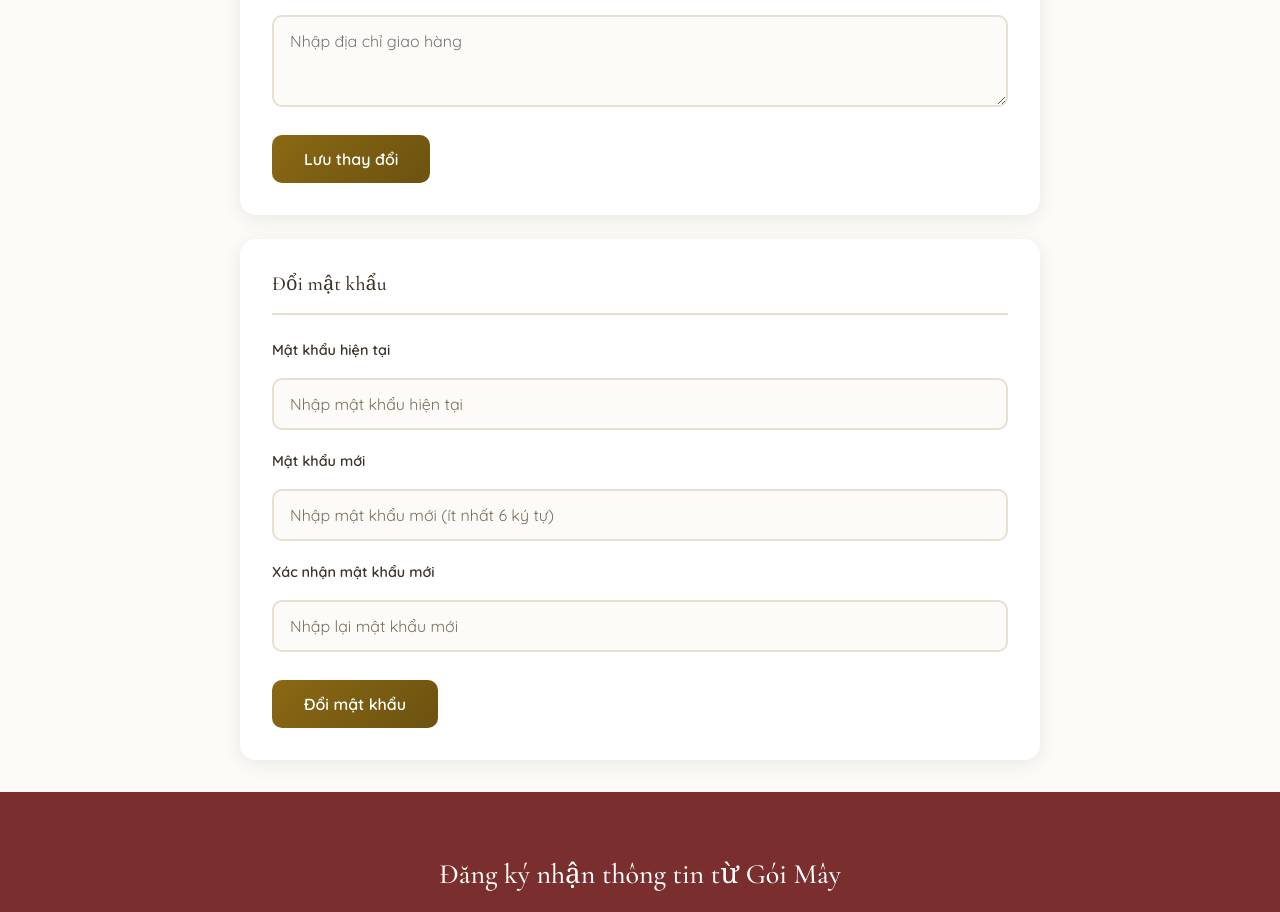
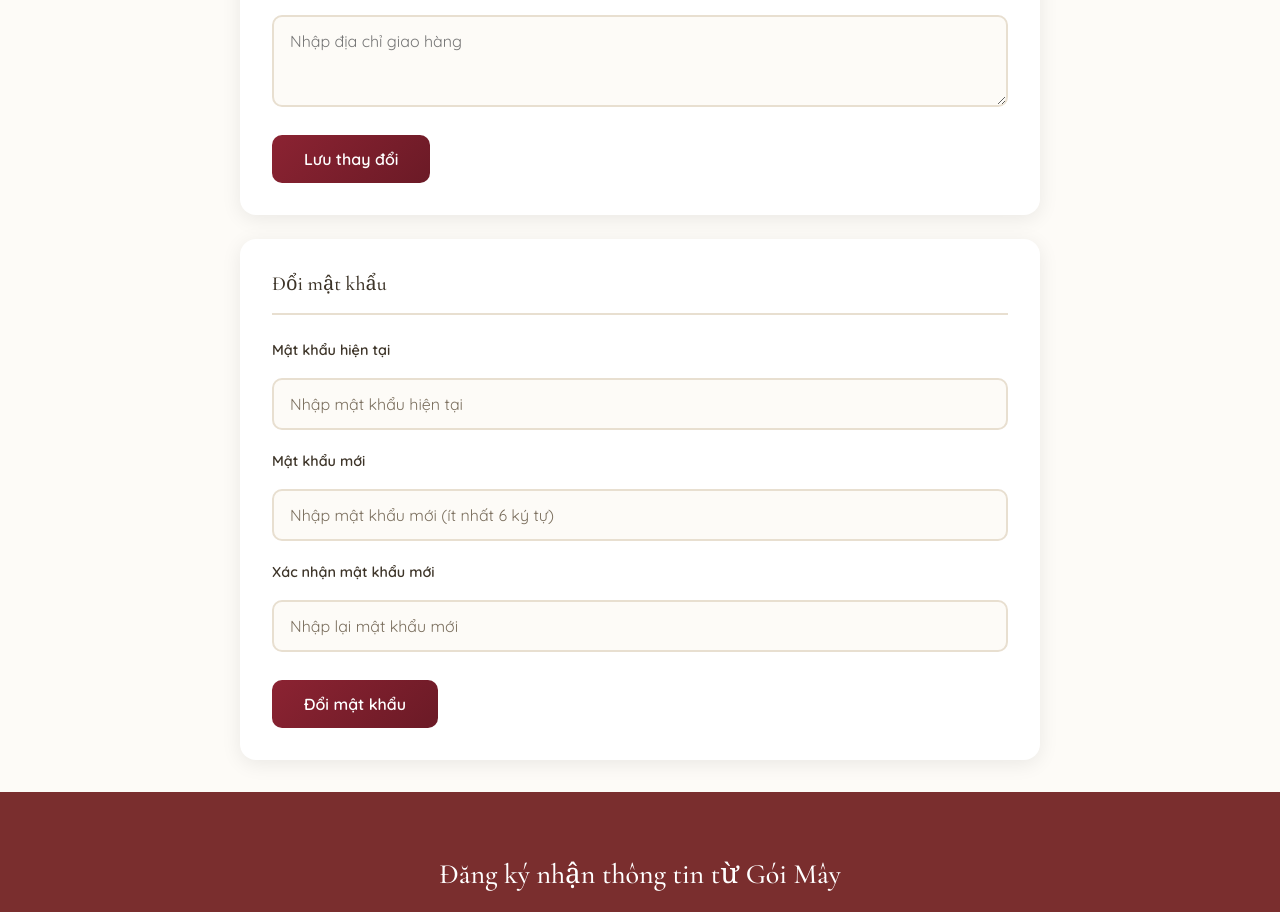
Before and after one commit to dophong289/EXE201, a React (Vite) app in the folder frontend/: page /tai-khoan in a window 1280 px wide. Shown: the part 800-1712 px from the top of the page. Built offline with nearby package versions, Linux system fonts and the light colour scheme; no server answers; sample sign-in values are in the browser's storage.

Commit message:
Change account page button to dark red

```diff
--- a/frontend/src/styles/pages/AccountPage.css
+++ b/frontend/src/styles/pages/AccountPage.css
@@ -155,13 +155,13 @@
   color: var(--color-text-light);
 }
 
-/* Save Button */
+/* Save Button - Màu đỏ đô */
 .account-section .btn-save {
   display: inline-flex;
   align-items: center;
   gap: 0.5rem;
   padding: 0.875rem 2rem;
-  background: linear-gradient(135deg, var(--color-primary) 0%, var(--color-primary-dark) 100%);
+  background: linear-gradient(135deg, #8B2332 0%, #6B1A26 100%);
   color: white;
   border: none;
   border-radius: 10px;
@@ -174,7 +174,7 @@
 
 .account-section .btn-save:hover:not(:disabled) {
   transform: translateY(-2px);
-  box-shadow: 0 6px 20px rgba(139, 105, 20, 0.35);
+  box-shadow: 0 6px 20px rgba(139, 35, 50, 0.35);
 }
 
 .account-section .btn-save:disabled {
```
